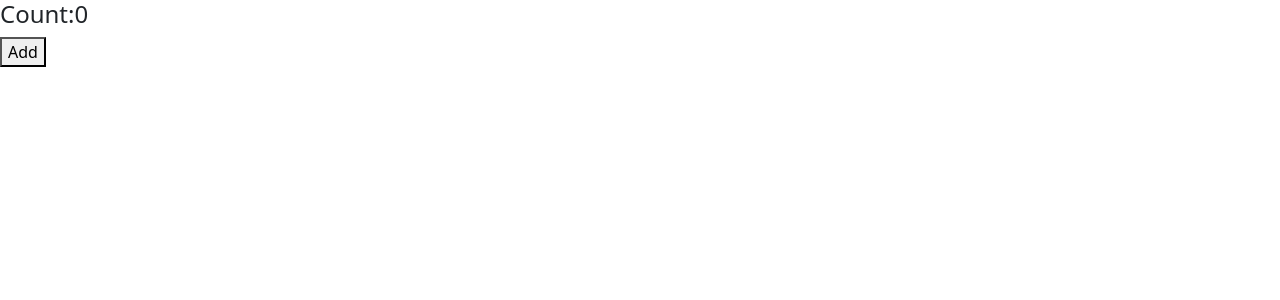
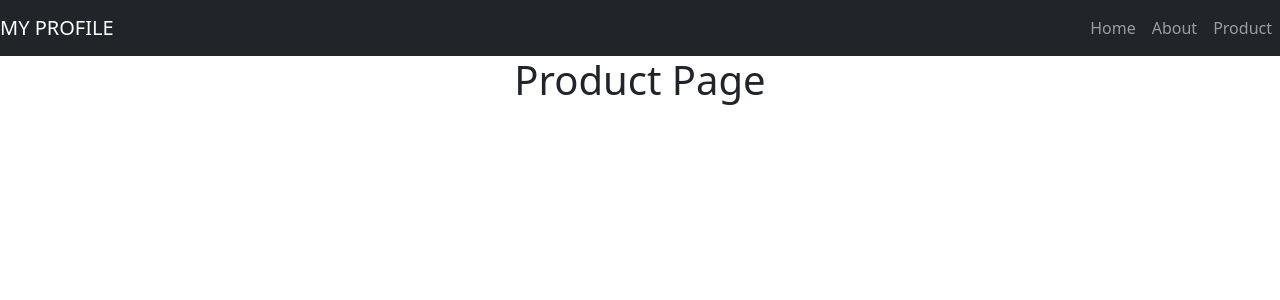
Before and after one commit to Reshmaasokan/my-vite-project, a React (Vite) app: page /product in a window 1280 px wide. Shown: the top 300 px of the page. Built offline with nearby package versions, Linux system fonts and the light colour scheme.

Commit message:
UseLoaction Get id completd

```diff
--- /dev/null
+++ b/src/Apps.jsx
@@ -0,0 +1,9 @@
+import Routering from "./Router";
+
+export default function Apps(){
+    return(
+        <>
+            <Routering/>
+        </>
+    )
+}
--- /dev/null
+++ b/src/Component/About.page.jsx
@@ -0,0 +1,8 @@
+
+export default function About(){
+    return(
+        <>
+            <div className="h1 text-center">About Page</div>
+        </>
+    )
+}
--- /dev/null
+++ b/src/Component/Home.page.jsx
@@ -0,0 +1,7 @@
+export default function Home(){
+    return(
+        <>
+            <div className="h1 text-center">Home Page</div>
+        </>
+    )
+}
--- /dev/null
+++ b/src/Component/Page.Not.Found.jsx
@@ -0,0 +1,9 @@
+
+export default function PageNotFound(){
+    return(
+        <>
+        <div className="h1 text-center">Page Not Found Error</div>
+
+        </>
+    )
+}
--- /dev/null
+++ b/src/Component/Product.page.jsx
@@ -0,0 +1,21 @@
+import { useEffect } from "react"
+import {useLocation} from "react-router-dom"
+export default function Product(){
+    const location=useLocation()
+
+    useEffect(()=>{
+        if(location.search!=""){
+            const queryParams=new URLSearchParams(location.search)
+            const id=queryParams.get("id")
+            console.log(id)
+        }
+    },[])
+    return(
+        <>
+            <div className="h1 text-center">Product Page</div>
+
+
+
+        </>
+    )
+}
--- /dev/null
+++ b/src/Layout/Navigation.Layout.jsx
@@ -0,0 +1,18 @@
+import {Navbar,Nav} from "react-bootstrap"
+import {Link} from "react-router-dom"
+export default function NavigationLayout(){
+    return(
+        <>
+        <Navbar bg="dark" variant="dark">
+            <Navbar.Brand as={Link} to="/">MY PROFILE</Navbar.Brand>
+            <Nav className="ms-auto">
+                <Nav.Link as={Link} to="/">Home</Nav.Link>
+                <Nav.Link as={Link} to="/about">About</Nav.Link>
+                <Nav.Link as={Link} to="/product">Product</Nav.Link>
+            </Nav>
+        </Navbar>
+
+
+        </>
+    )
+}
--- /dev/null
+++ b/src/Router.jsx
@@ -0,0 +1,22 @@
+import {BrowserRouter,Routes,Route} from "react-router-dom"
+import Home from "./Component/Home.page"
+import About from "./Component/About.Page"
+import Product from "./Component/Product.page"
+import NavigationLayout from "./Layout/Navigation.Layout"
+import PageNotFound from "./Component/Page.Not.Found"
+export default function Routering(){
+    return (
+      <>
+        <BrowserRouter>
+          <NavigationLayout />
+          <Routes>
+            <Route index element={<Home/>}/>
+            <Route path="/" element={<Home />}/>
+            <Route path="/about" element={<About />}/>
+            <Route path="/product" element={<Product />}/>
+            <Route path="*" element={<PageNotFound />}/>
+          </Routes>
+        </BrowserRouter>
+      </>
+    );
+}
--- a/src/main.jsx
+++ b/src/main.jsx
@@ -1,18 +1,9 @@
 import { StrictMode } from 'react'
 import { createRoot } from 'react-dom/client'
 import 'bootstrap/dist/css/bootstrap.min.css';
-import { useState } from 'react';
-import StoredUseRef  from './pages/Reacthook/A_useRef/StoredUseRef';
-
-function App(){
-  const[show,setShow]=useState(true)
-  return(
-    <div>{show && (<StoredUseRef/>)
-      }</div>
-  )
-}
+import Apps from './Apps';
 createRoot(document.getElementById('root')).render(
   <div>
-    <App/>
+    <Apps/>
   </div>
 )
--- a/src/pages/Reacthook/A_useRef/StoredUseRef.jsx
+++ /dev/null
@@ -1,25 +0,0 @@
-import { useRef } from "react"
-
-export default function StoredUseRef(){
-    const countref=useRef(0)
-
-    const countElemtref=useRef()
-
-
-    const handleAdd=()=>{
-        countref.current=countref.current+1
-        countElemtref.current.innerText=countref.current
-        console.log(countref.current)
-    }
-    return(
-        <>
-        <div>
-            <h4>
-                <span>Count:</span>
-                <span ref={countElemtref}>{countref.current}</span>
-            </h4>
-            <button onClick={handleAdd} >Add</button>
-        </div>
-        </>
-    )
-}
```
Also changed, not shown: src/pages/Reacthook/A_useRef/UseRefs.jsx (deleted, +0 -16 lines).
